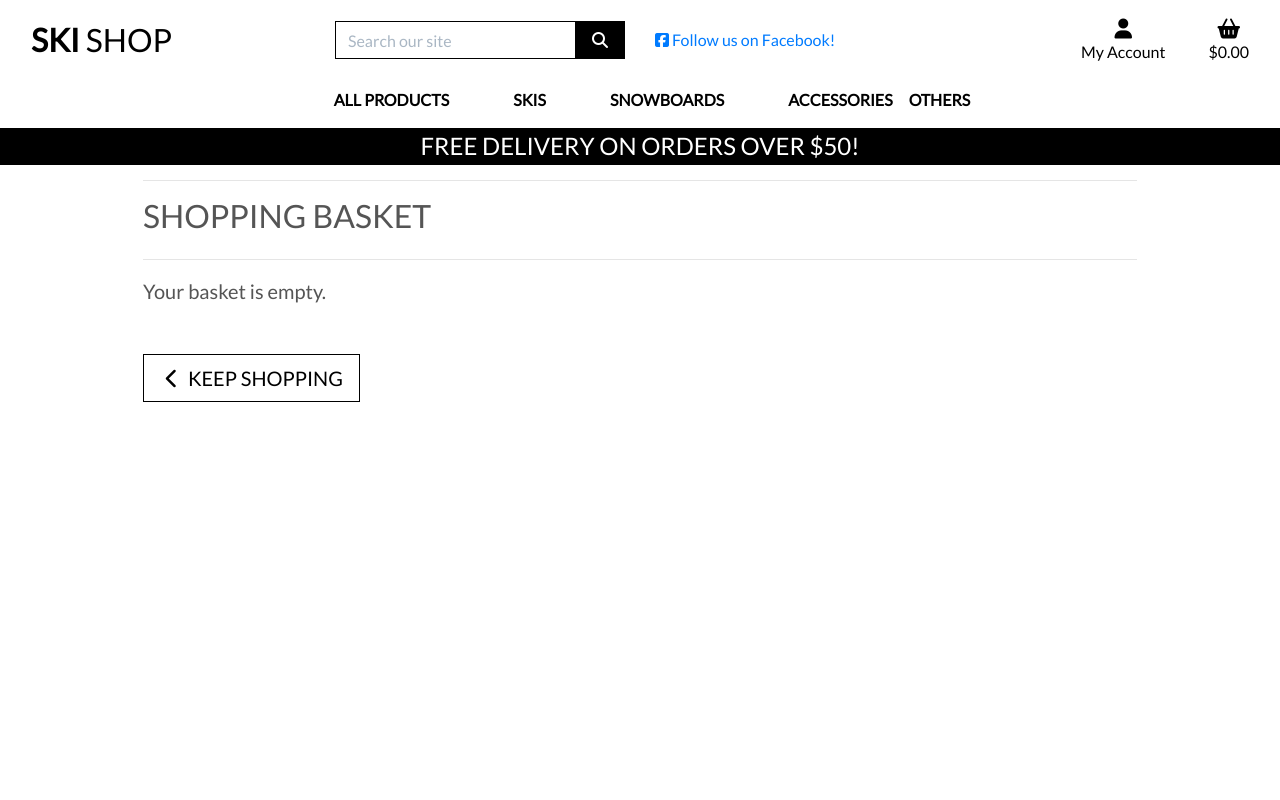
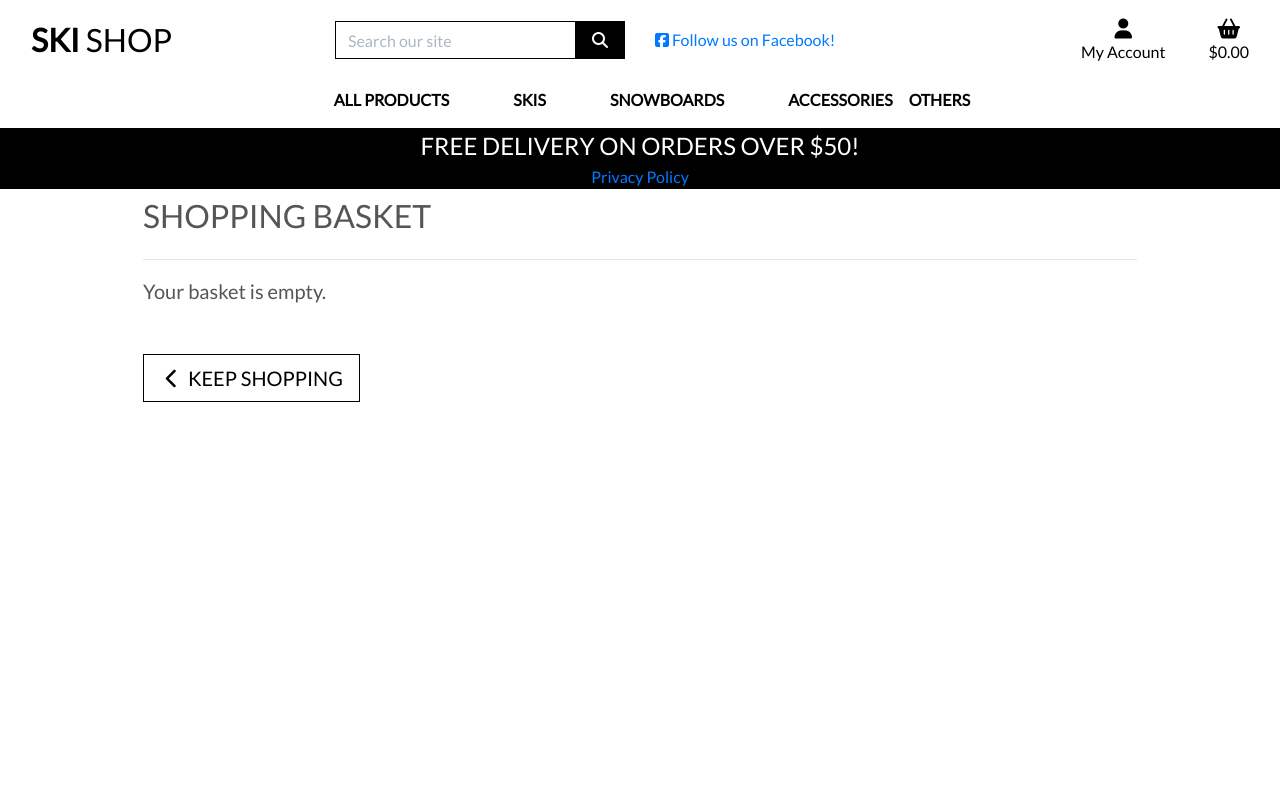
Before and after one commit to TMartin88/ski_shop, a Django app: page /basket/ in a window 1280 px wide. Run offline with Django 3.2, Linux system fonts and the light colour scheme; some libraries are stand-ins or nearby versions.

Commit message:
debug status

```diff
--- a/templates/base.html
+++ b/templates/base.html
@@ -117,6 +117,13 @@
                 <h4 class="logo-font my-1">Free delivery on orders over ${{ free_delivery_threshold }}!</h4>
             </div>
         </div>
+        <div id="privacy-policy" class="row text-center">
+            <div class="col bg-black text-white">
+                <a href="https://www.privacypolicygenerator.info/live.php?token=3f4g3HHcECpKuEqnSl3XOJ623QwYrscs" target="_blank">Privacy Policy</a>
+            </div>
+        </div>
+
+
     </header>
 
     {% if messages %}
```
